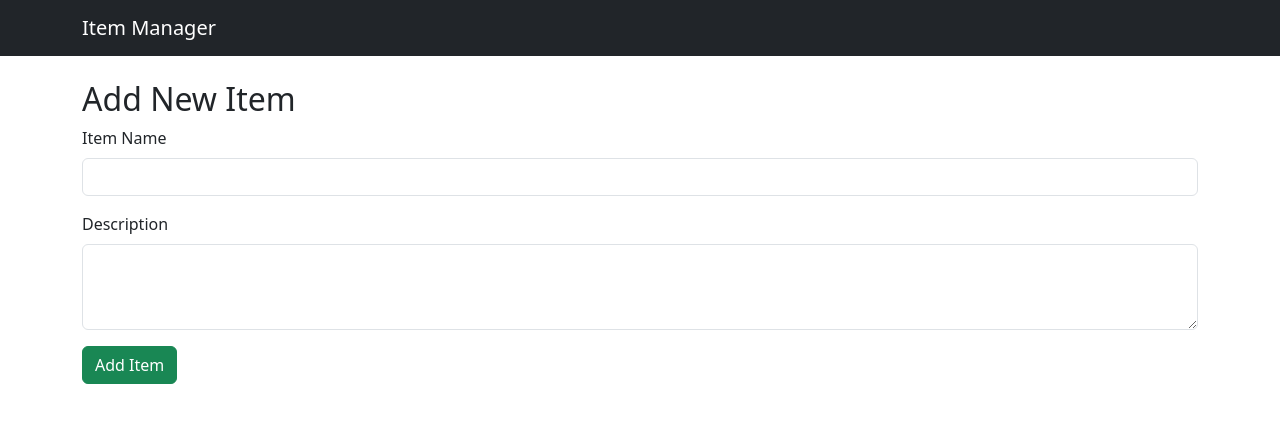
After one commit to ghost-mann/improved-octo-train, a Flask app: page /add in a window 1280 px wide. The commit adds this page. Shown: the top 423 px of the page. Run offline with Flask 3, Linux system fonts and the light colour scheme.

Commit message:
feat: setting up project structure

```diff
--- a/app.py
+++ b/app.py
@@ -1,10 +1,68 @@
-from flask import Flask, render_template
+from flask import Flask, render_template, redirect, url_for, flash
+from flask_sqlalchemy import SQLAlchemy
+from flask_wtf import FlaskForm
+from wtforms import StringField, TextAreaField, SubmitField
+from wtforms.validators import DataRequired
+import os
 
-app = Flask(__name__)
+# Configure database
+db = SQLAlchemy()
 
+
+def create_app():
+    app = Flask(__name__)
+    app.config['SECRET_KEY'] = 'your-secret-key'
+    app.config['SQLALCHEMY_DATABASE_URI'] = f"sqlite:///{os.path.join(app.instance_path, 'site.db')}"
+    app.config['SQLALCHEMY_TRACK_MODIFICATIONS'] = False
+
+    # Initialize database
+    db.init_app(app)
+
+    # Create tables
+    with app.app_context():
+        db.create_all()
+
+    return app
+
+
+app = create_app()
+
+
+# Item Model
+class Item(db.Model):
+    id = db.Column(db.Integer, primary_key=True)
+    name = db.Column(db.String(100), nullable=False)
+    description = db.Column(db.Text)
+
+
+# Item Form
+class ItemForm(FlaskForm):
+    name = StringField('Item Name', validators=[DataRequired()])
+    description = TextAreaField('Description')
+    submit = SubmitField('Add Item')
+
+
+# Routes
 @app.route('/')
 def index():
-    return render_template('index.html')
+    items = Item.query.all()
+    return render_template('index.html', items=items)
+
+
+@app.route('/add', methods=['GET', 'POST'])
+def add_item():
+    form = ItemForm()
+    if form.validate_on_submit():
+        new_item = Item(
+            name=form.name.data,
+            description=form.description.data
+        )
+        db.session.add(new_item)
+        db.session.commit()
+        flash('Item added successfully!', 'success')
+        return redirect(url_for('index'))
+    return render_template('add_item.html', form=form)
+
 
 if __name__ == '__main__':
     app.run(debug=True)
--- /dev/null
+++ b/requirements.txt
@@ -0,0 +1,4 @@
+flask
+flask-sqlalchemy
+flask-wtf
+python-dotenv
--- /dev/null
+++ b/templates/add_item.html
@@ -0,0 +1,19 @@
+{% extends "base.html" %}
+
+{% block title %}Add Item{% endblock %}
+
+{% block content %}
+    <h2>Add New Item</h2>
+    <form method="POST">
+        {{ form.hidden_tag() }}
+        <div class="mb-3">
+            {{ form.name.label(class="form-label") }}
+            {{ form.name(class="form-control") }}
+        </div>
+        <div class="mb-3">
+            {{ form.description.label(class="form-label") }}
+            {{ form.description(class="form-control", rows=3) }}
+        </div>
+        {{ form.submit(class="btn btn-success") }}
+    </form>
+{% endblock %}
--- /dev/null
+++ b/templates/base.html
@@ -0,0 +1,30 @@
+<!DOCTYPE html>
+<html lang="en">
+<head>
+    <meta charset="UTF-8">
+    <meta name="viewport" content="width=device-width, initial-scale=1.0">
+    <title>{% block title %}Item App{% endblock %}</title>
+    <link href="https://cdn.jsdelivr.net/npm/bootstrap@5.3.0/dist/css/bootstrap.min.css" rel="stylesheet">
+</head>
+<body>
+    <nav class="navbar navbar-expand-lg navbar-dark bg-dark">
+        <div class="container">
+            <a class="navbar-brand" href="/">Item Manager</a>
+        </div>
+    </nav>
+
+    <div class="container mt-4">
+        {% with messages = get_flashed_messages() %}
+            {% if messages %}
+                {% for message in messages %}
+                    <div class="alert alert-info">{{ message }}</div>
+                {% endfor %}
+            {% endif %}
+        {% endwith %}
+
+        {% block content %}{% endblock %}
+    </div>
+
+    <script src="https://cdn.jsdelivr.net/npm/bootstrap@5.3.0/dist/js/bootstrap.bundle.min.js"></script>
+</body>
+</html>
```
Also changed, not shown: static/css/style.css (+51 -1 lines), templates/index.html (+20 -11 lines), instance/items.db (added), instance/site.db (added).
